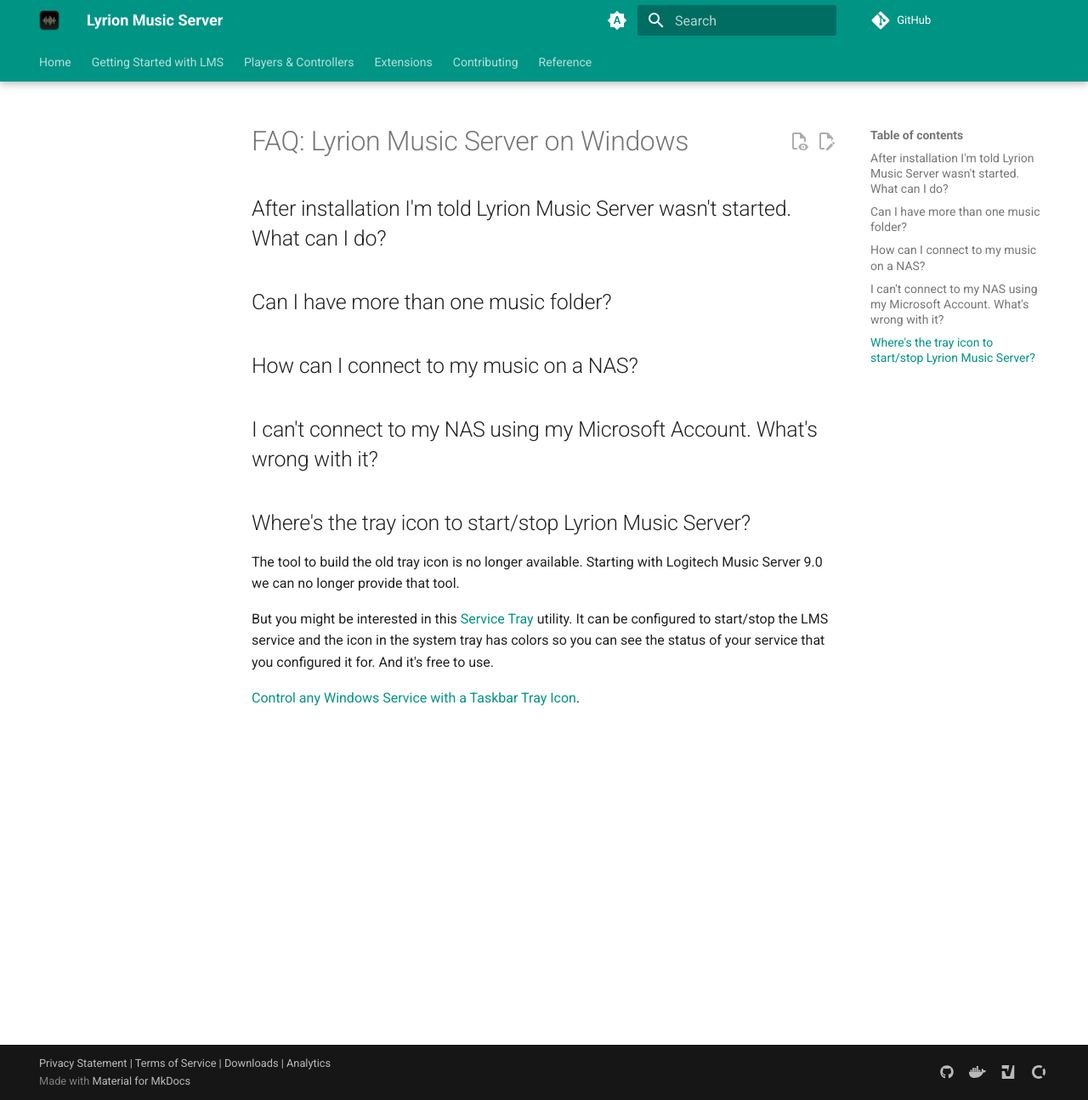
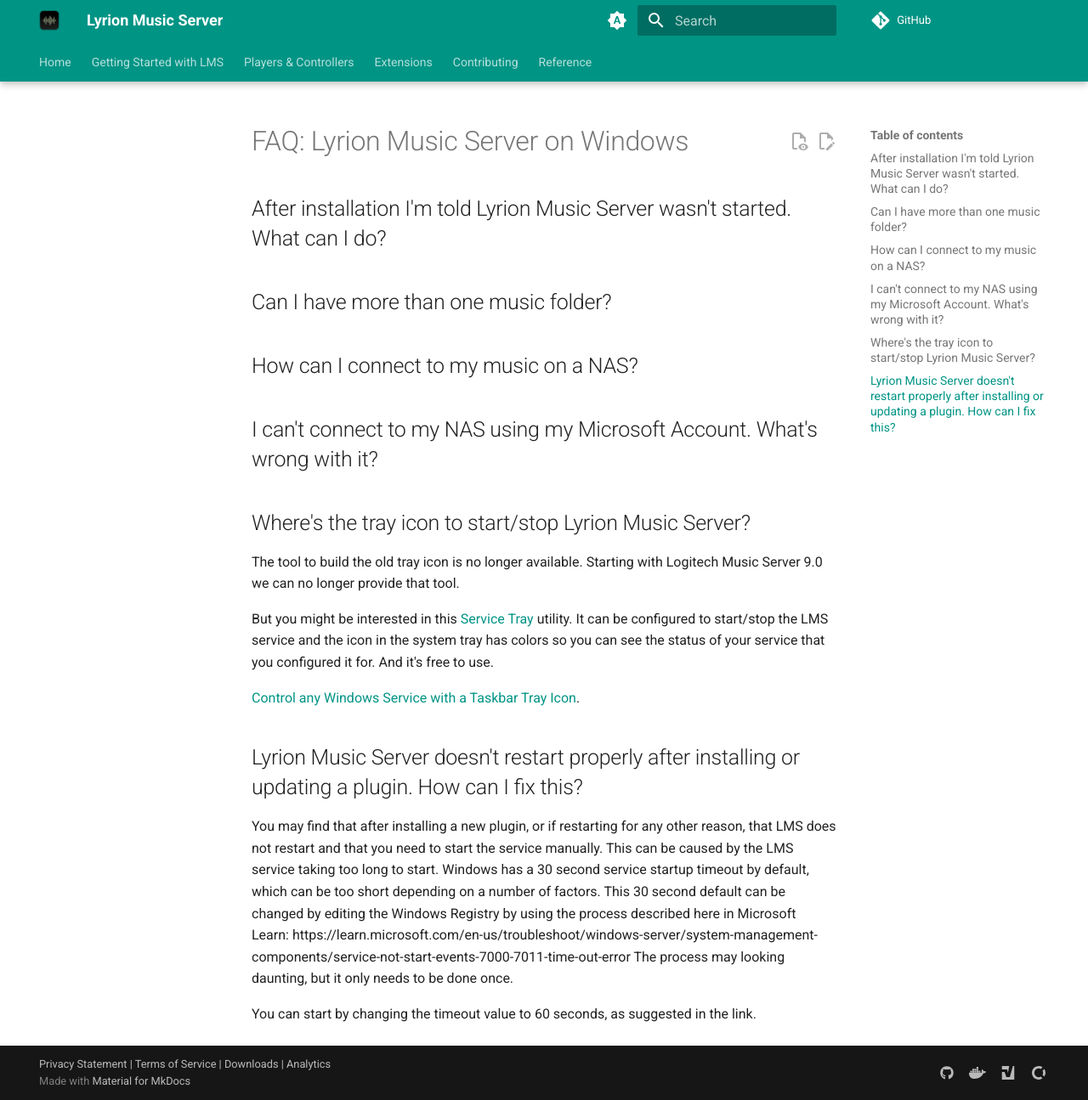
Before and after one commit to LMS-Community/lms-community.github.io, an MkDocs documentation site: the page built from docs/reference/faq-windows.md, in a window 1280 px wide and 1295 px high. Shown: the whole window at 85% size. Built offline with MkDocs 1.6.1 and Material for MkDocs 9.7.7, drawn with Linux system fonts in a browser that asks for light colours; a script that is not in the unit is left out; plug-ins that fetch from the network failed and are left out; comment, search, counter and statistics services are not loaded.

Commit message:
Update faq-windows.md
Added information about increasing the Window service start timeout to avoid restart problems.

```diff
--- a/docs/reference/faq-windows.md
+++ b/docs/reference/faq-windows.md
@@ -23,3 +23,9 @@
 But you might be interested in this [Service Tray](https://www.coretechnologies.com/products/ServiceTray/) utility. It can be configured to start/stop the LMS service and the icon in the system tray has colors so you can see the status of your service that you configured it for. And it's free to use.
 
 [Control any Windows Service with a Taskbar Tray Icon](https://www.coretechnologies.com/products/ServiceTray/).
+
+## Lyrion Music Server doesn't restart properly after installing or updating a plugin.  How can I fix this?
+
+You may find that after installing a new plugin, or if restarting for any other reason, that LMS does not restart and that you need to start the service manually.  This can be caused by the LMS service taking too long to start.  Windows has a 30 second service startup timeout by default, which can be too short depending on a number of factors.  This 30 second default can be changed by editing the Windows Registry by using the process described here in Microsoft Learn:  https://learn.microsoft.com/en-us/troubleshoot/windows-server/system-management-components/service-not-start-events-7000-7011-time-out-error The process may looking daunting, but it only needs to be done once.
+
+You can start by changing the timeout value to 60 seconds, as suggested in the link.
```
